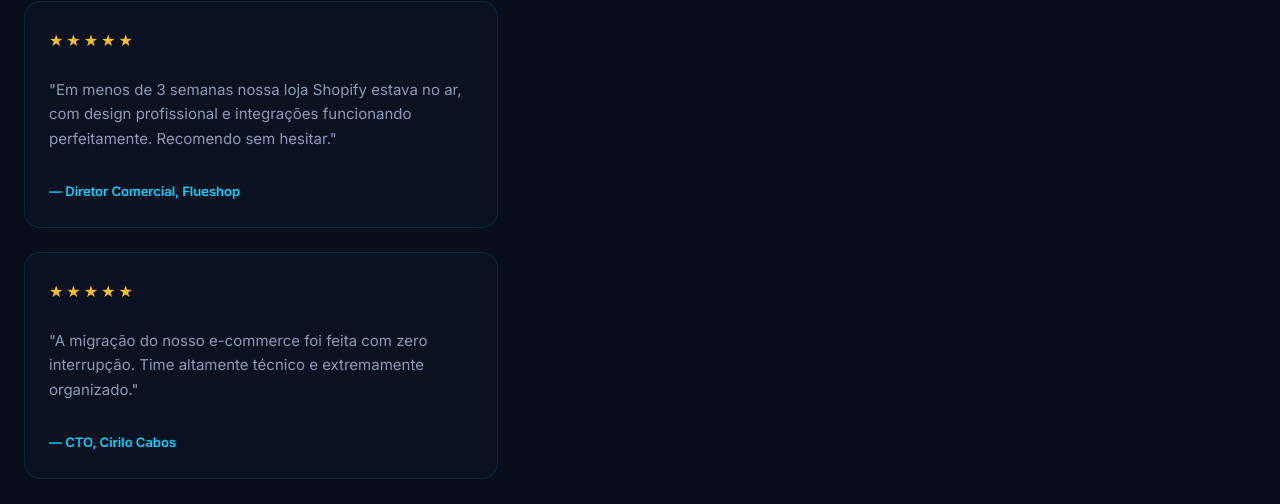
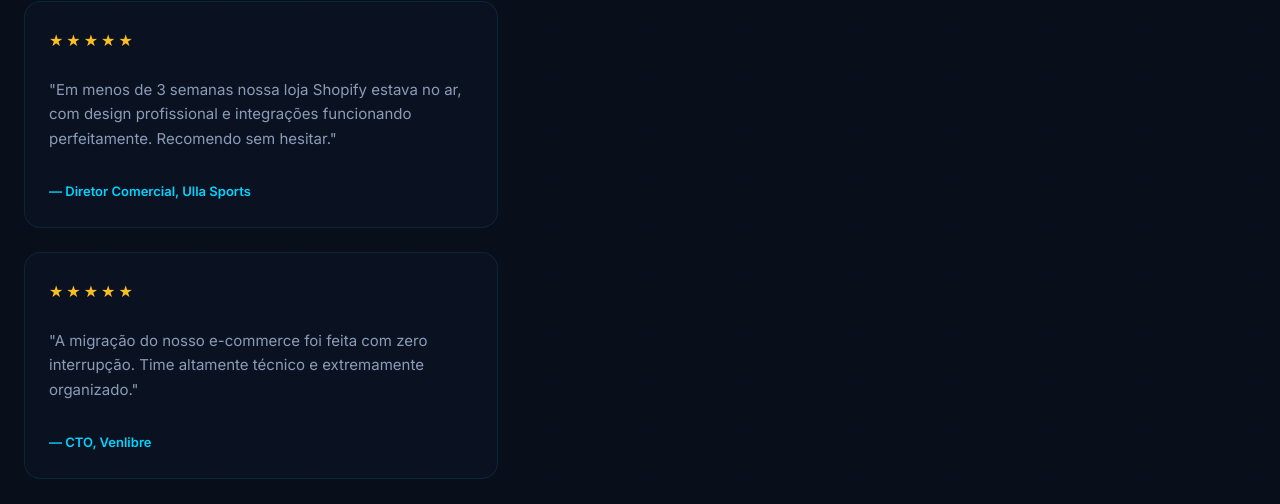
Before and after one commit to wellingtonblack/digital_black_rock, a Next.js app: page / in a window 1280 px wide. Shown: the part 9495-9999 px from the top of the page. Built offline with nearby package versions, Linux system fonts and the light colour scheme.

Commit message:
adjuts reviews

```diff
--- a/src/locales/en.ts
+++ b/src/locales/en.ts
@@ -226,11 +226,11 @@ export const en: Translations = {
       },
       {
         review: '"In less than 3 weeks our Shopify store was live, with a professional design and integrations working perfectly. Highly recommend."',
-        author: "Commercial Director, Flueshop",
+        author: "Commercial Director, Ulla Sports",
       },
       {
         review: '"Our e-commerce migration was done with zero downtime. Highly technical and extremely organized team."',
-        author: "CTO, Cirilo Cabos",
+        author: "CTO, Venlibre",
       },
     ],
     form: {
--- a/src/locales/pt.ts
+++ b/src/locales/pt.ts
@@ -224,11 +224,11 @@ export const pt = {
       },
       {
         review: '"Em menos de 3 semanas nossa loja Shopify estava no ar, com design profissional e integrações funcionando perfeitamente. Recomendo sem hesitar."',
-        author: "Diretor Comercial, Flueshop",
+        author: "Diretor Comercial, Ulla Sports",
       },
       {
         review: '"A migração do nosso e-commerce foi feita com zero interrupção. Time altamente técnico e extremamente organizado."',
-        author: "CTO, Cirilo Cabos",
+        author: "CTO, Venlibre",
       },
     ],
     form: {
```
